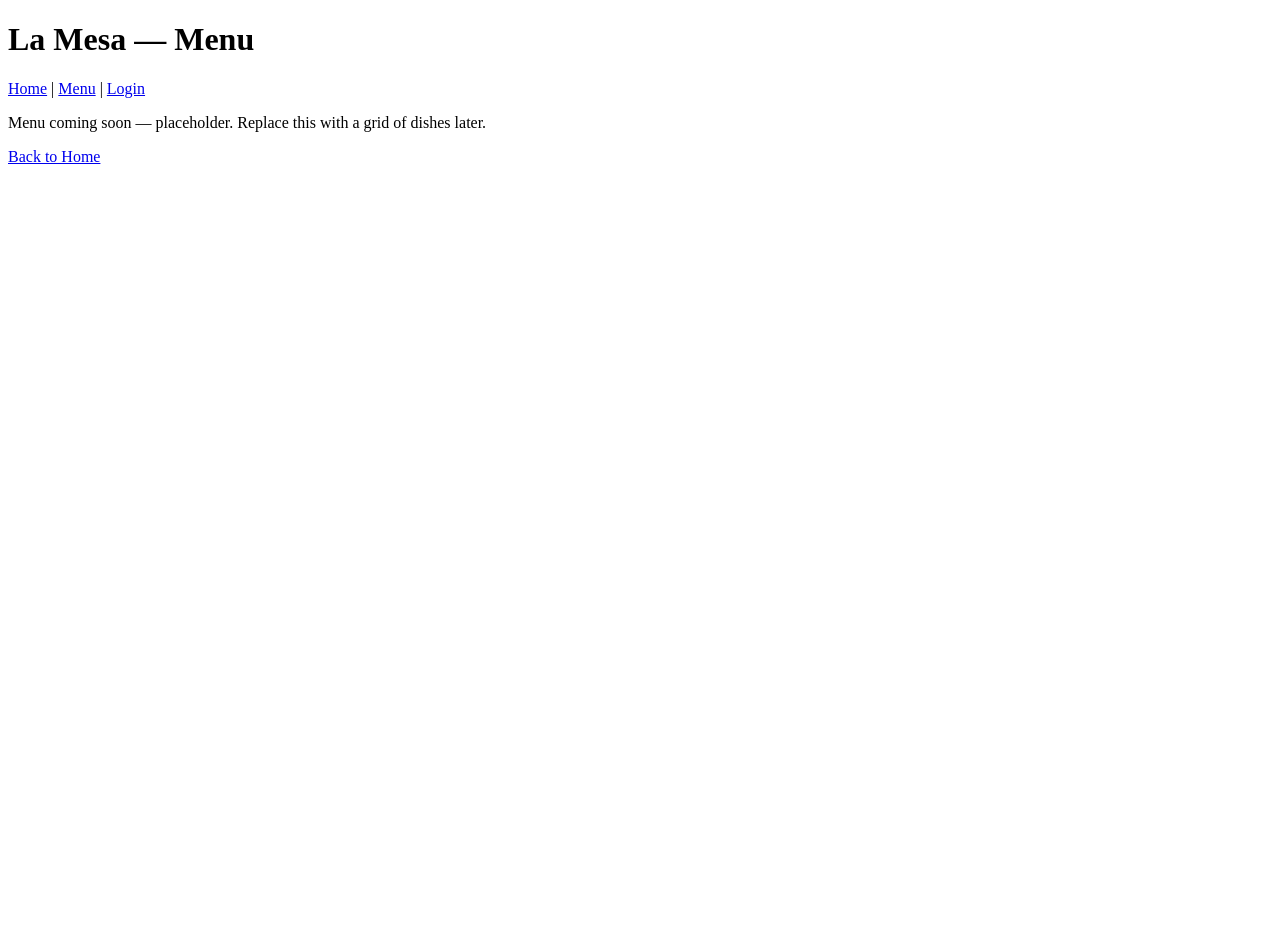
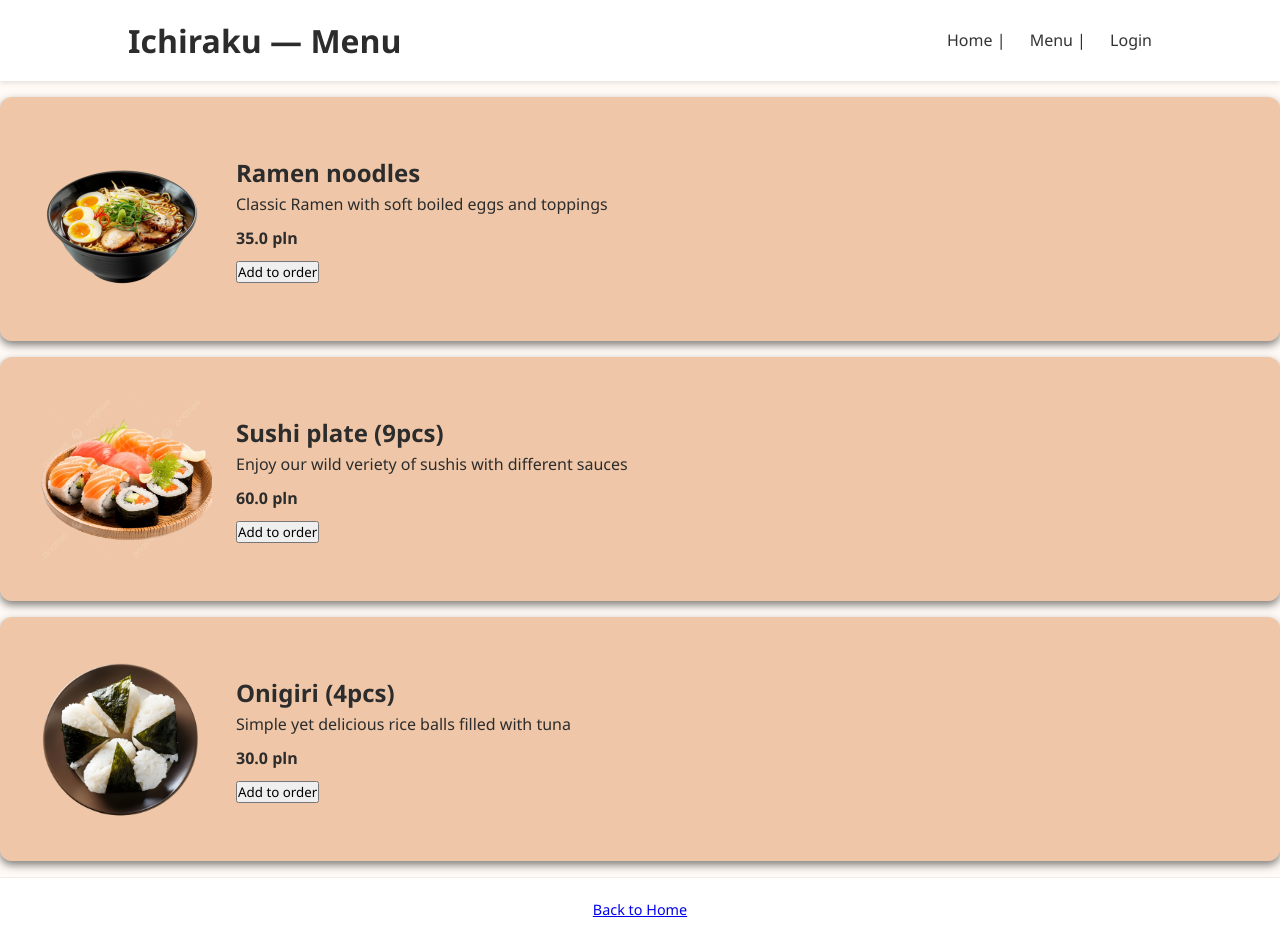
Before and after one commit to aliardam/ichiraku, a plain HTML site: page menu.html in a window 1280 px wide. Before the commit the page ends 800 px from the top, so only its background shows below. Drawn offline with Linux system fonts and the light colour scheme.

Commit message:
menu page style update

```diff
--- a/index.html
+++ b/index.html
@@ -1,19 +1,23 @@
-<!doctype html>
+<!DOCTYPE html>
 <html lang="en">
   <head>
-  <link rel="stylesheet" href="styles.css">
+    <link rel="stylesheet" href="styles.css" />
     <meta charset="utf-8" />
     <meta name="viewport" content="width=device-width,initial-scale=1" />
     <title>Ichiraku — Home</title>
-  <link rel="stylesheet" href="styles.css" /> <!-- optional later -->
+    <link rel="stylesheet" href="styles.css" />
+    <!-- optional later -->
   </head>
   <body>
     <header>
       <!-- Logo (replace src with assets/logo.png if you add a file) -->
-    <img src="C:\Users\ASUS\Desktop\proj.rest\assets\logo.jpeg" alt="Ichiraku logo" id="logo">
+      <img
+        src="C:\Users\ASUS\Desktop\proj.rest\assets\logo.jpeg"
+        alt="Ichiraku logo"
+        id="logo"
+      />
       <nav>
-      <a href="index.html">Home</a> |
-      <a href="menu.html">Menu</a> |
+        <a href="index.html">Home</a> | <a href="menu.html">Menu</a> |
         <a href="login.html">Login</a>
       </nav>
     </header>
@@ -27,9 +31,13 @@
 
       <section id="about">
         <h2>About</h2>
-      <p>Welcome to Ichiraku — a cozy place Japanese dishes made with love.</p>
-      <p>We reccomend you order our  <b>miso tonkotsu ramen</b> as it is our traditianal dish.</p>
-
+        <p>
+          Welcome to Ichiraku — a cozy place Japanese dishes made with love.
+        </p>
+        <p>
+          We reccomend you order our <b>Ramen noodles</b> as it is our
+          traditianal dish.
+        </p>
       </section>
     </main>
 
@@ -37,7 +45,7 @@
       <p>&copy; Ichiraku <span id="year"></span></p>
       <script>
         // small JS to set the current year (optional)
-      document.getElementById('year').textContent = new Date().getFullYear();
+        document.getElementById("year").textContent = new Date().getFullYear();
       </script>
     </footer>
   </body>
--- a/menu.html
+++ b/menu.html
@@ -1,22 +1,48 @@
-<!doctype html>
+<!DOCTYPE html>
 <html lang="en">
   <head>
     <meta charset="utf-8" />
     <meta name="viewport" content="width=device-width,initial-scale=1" />
-  <title>La Mesa — Menu</title>
+    <link rel="stylesheet" href="styles.css" />
+    <title>Ichiraku — Menu</title>
   </head>
   <body>
     <header>
-    <h1>La Mesa — Menu</h1>
+      <h1>Ichiraku — Menu</h1>
       <nav>
-      <a href="index.html">Home</a> |
-      <a href="menu.html">Menu</a> |
+        <a href="index.html">Home</a> | <a href="menu.html">Menu</a> |
         <a href="login.html">Login</a>
       </nav>
     </header>
 
     <main>
-    <p>Menu coming soon — placeholder. Replace this with a grid of dishes later.</p>
+      <div class="menu-item">
+        <img src="assets/dish1.png" alt="Dish Photo" />
+        <div class="menu-info">
+          <h2>Ramen noodles</h2>
+          <p>Classic Ramen with soft boiled eggs and toppings</p>
+          <p class="price">35.0 pln</p>
+          <button>Add to order</button>
+        </div>
+      </div>
+      <div class="menu-item">
+        <img src="assets/dish2 .png" alt="Dish Photo" />
+        <div class="menu-info">
+          <h2>Sushi plate (9pcs)</h2>
+          <p>Enjoy our wild veriety of sushis with different sauces</p>
+          <p class="price">60.0 pln</p>
+          <button>Add to order</button>
+        </div>
+      </div>
+      <div class="menu-item">
+        <img src="assets/dish3.png" alt="Dish Photo" />
+        <div class="menu-info">
+          <h2>Onigiri (4pcs)</h2>
+          <p>Simple yet delicious rice balls filled with tuna</p>
+          <p class="price">30.0 pln</p>
+          <button>Add to order</button>
+        </div>
+      </div>
     </main>
 
     <footer>
--- a/styles.css
+++ b/styles.css
@@ -1,9 +1,9 @@
 /* ========== GLOBAL STYLES ========== */
-*{
+* {
   box-sizing: border-box;
   margin: 0;
   padding: 0;
-    font-family: 'Segoe UI', sans-serif;
+  font-family: "Segoe UI", sans-serif;
 }
 
 body {
@@ -19,7 +19,7 @@ header {
   align-items: center;
   padding: 15px 10%;
   background-color: #fff;
-  box-shadow: 0 2px 5px rgba(0,0,0,0.1);
+  box-shadow: 0 2px 5px rgba(0, 0, 0, 0.1);
 }
 
 #logo {
@@ -58,11 +58,10 @@ nav a :hover {
   left: 0;
   width: 100%;
   height: 100%;
-  background: url('./assets/bg.png') center/cover no-repeat;
+  background: url("./assets/bg.png") center/cover no-repeat;
   filter: blur(10px); /* 👈 adjust blur strength */
   z-index: -1; /* keeps it behind text */
 }
-
 
 #hero h1 {
   font-size: 3rem;
@@ -75,10 +74,10 @@ nav a :hover {
 }
 
 .cta {
-    background-color:#e67e22 ;
+  background-color: #e67e22;
   color: aliceblue;
   padding: 12px 25px;
-    border-radius:6px ;
+  border-radius: 6px;
   text-decoration: none;
   font-size: 1.1rem;
   transition: background 0.3;
@@ -106,3 +105,44 @@ footer {
   font-size: 0.9rem;
   border-top: 1px solid #eee;
 }
+
+#menu {
+  display: grid;
+  grid-template-columns: repeat(auto-fit, minmax(250px, 1fr));
+  gap: 2rem;
+  padding: 2rem;
+}
+
+.menu-item {
+  display: flex;
+  align-items: center;
+  background: rgba(204, 92, 6, 0.32);
+  border-radius: 12px;
+  padding: 2rem;
+  margin: 1rem 0;
+  box-shadow: 0 4px 8px rgba(0, 0, 0, 0.503);
+  transition: transform 0.2s;
+}
+
+.menu-item:hover {
+  transform: scale(1.03);
+}
+
+.menu-item img {
+  width: 180px;
+  height: 180px;
+  object-fit: cover;
+  border-radius: 10px;
+  margin-right: 1.5rem;
+}
+.menu-info {
+  flex: 1;
+}
+.menu-info h2 {
+  margin-top: 0;
+}
+
+.menu-item .price {
+  font-weight: bold;
+  margin: 0.5rem 0;
+}
```
Also changed, not shown: assets/dish1.png (added), assets/dish2 .png (added), assets/dish3.png (added). Lines whose indentation alone changed are shown as unchanged.
